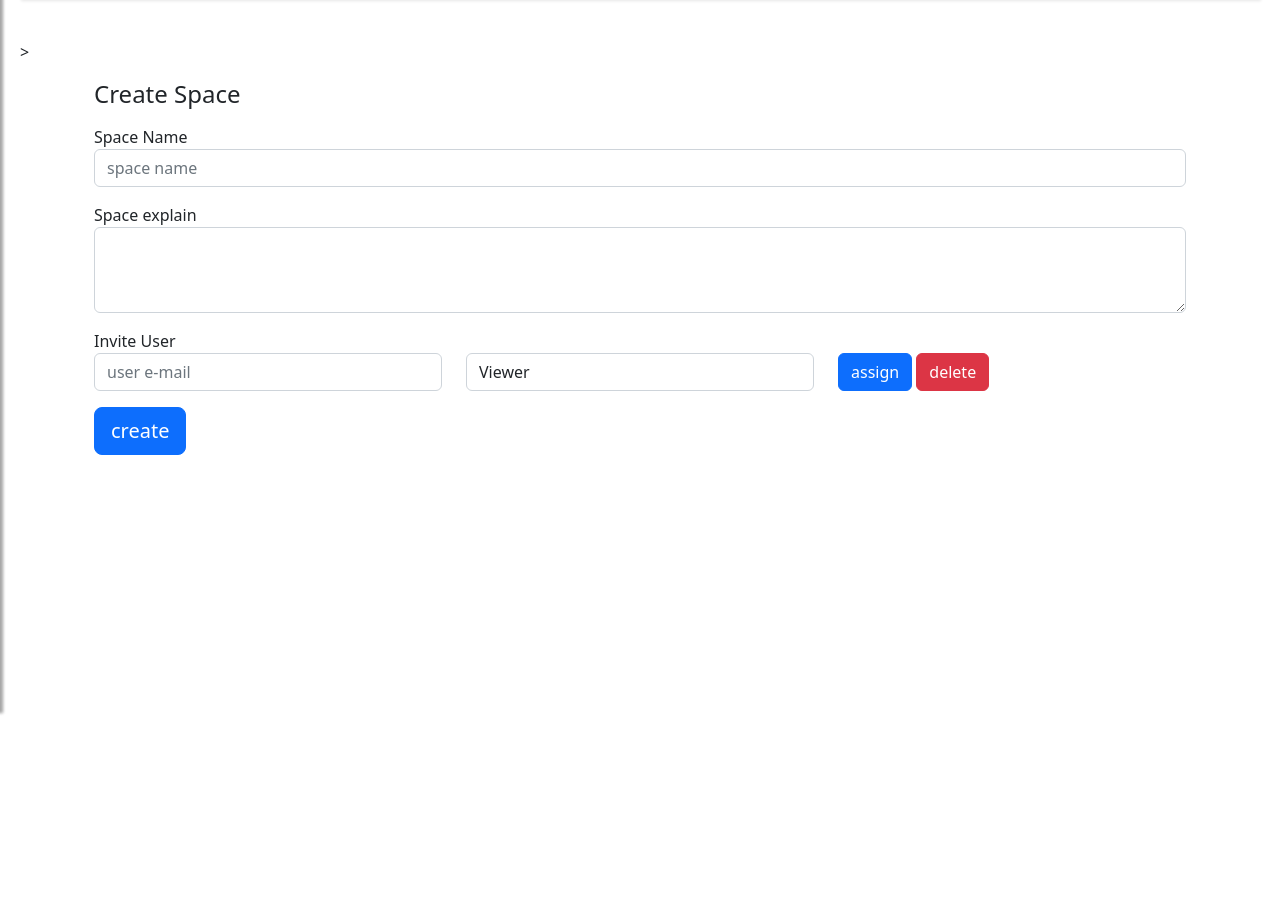
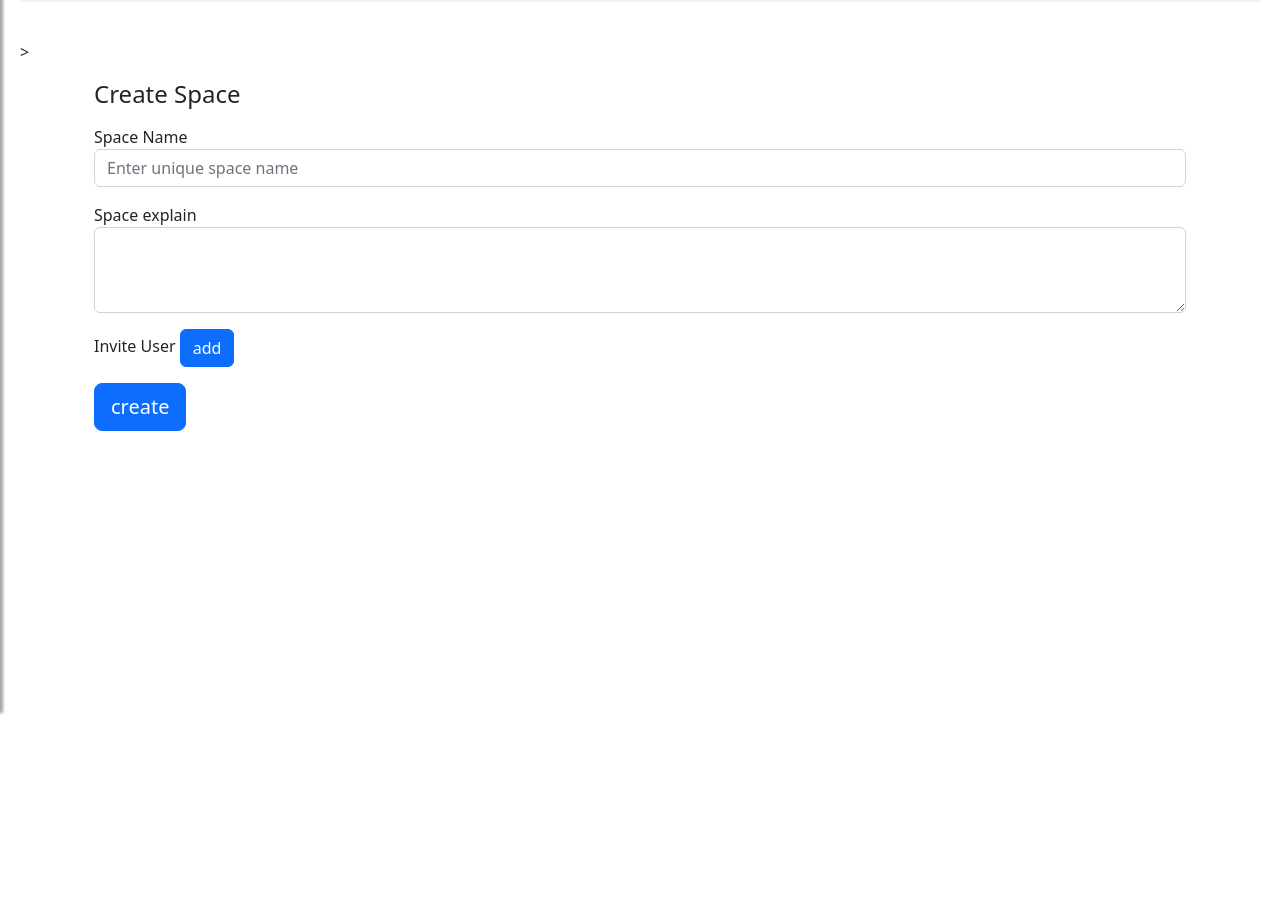
Before and after one commit to sysailab/simulverse, a FastAPI app: template app/core/templates/ref/create_spce.html in a window 1280 px wide. Shown: the part 90-990 px from the top of the page. Run offline with FastAPI, Linux system fonts and the light colour scheme; the template is opened without the code that fills it, so the values that code supplies are empty; some libraries are stand-ins or nearby versions.

Commit message:
viewer list update

```diff
--- a/app/core/templates/ref/create_spce.html
+++ b/app/core/templates/ref/create_spce.html
@@ -1,5 +1,42 @@
-{% extends "base.html" %} {% block title %}Simulverse Management System{%
-endblock %} {% block head %} {{ super() }} {% endblock %} {% block page_content
+{% extends "base.html" %}
+{% block title %}Simulverse Management System{%endblock %}
+
+{% block head %}
+{{ super() }}
+
+<script type='text/javascript'>
+  function addField(){
+      event.preventDefault();
+
+      // Generate a dynamic number of inputs
+      // Get the element where the inputs will be added to
+      var container = document.getElementById("usrlist");
+
+      var element = document.getElementById("member");
+      var cloned = element.cloneNode(true);
+      var del_button = cloned.querySelector("div#div_del button")
+
+      cloned.hidden = false;
+      var _id = "member" + container.getElementsByTagName('div').length
+      cloned.id = _id
+      del_button.setAttribute("onclick", `removeField('${_id}')`)
+
+      //container.appendChild(document.createElement("br"));
+      container.appendChild(cloned);
+  }
+
+  function removeField(elemID){
+      event.preventDefault();
+      var container = document.getElementById("usrlist");
+      var element = document.getElementById(elemID);
+      container.removeChild(element)
+  }
+</script>
+
+</script>
+{% endblock %}
+
+{% block page_content
 %} {% include 'include/sidebar.html' %}
 <!-- 로그인 화면-->>
 <main role="main" class="container">
@@ -25,7 +62,8 @@ endblock %} {% block head %} {{ super() }} {% endblock %} {% block page_content
           <input
             class="form-control"
             id="space_name"
-            placeholder="space name"
+            placeholder="Enter unique space name"
+            name="space_name"
           />
         </div>
 
@@ -33,22 +71,28 @@ endblock %} {% block head %} {{ super() }} {% endblock %} {% block page_content
         <div class="container">
           <p></p>
           <label for="space_ex">Space explain</label>
-          <textarea class="form-control" id="space_ex" rows="3"></textarea>
+          <textarea class="form-control" id="space_ex" rows="3" name="space_explain"></textarea>
         </div>
 
         <!-- invite user  -->
-        <div class="container">
+        <div class="container" id="usrlist">
           <p></p>
           <label for="space_name">Invite User</label>
-          <form>
-            <div class="row">
+          <button class="btn btn-primary" id="addItemBtn" onclick="addField()"> add </button>
+          <div class="row" id="member" hidden="true">
             <div class="col">
-                <!-- input user emial  -->
+              <!-- input user email  -->
+              <div style="width: 35%; float: left;">
+              <label> Email </label>
+              </div>
+              <div style="width: 65%; float: right;">
                 <input
                   type="text"
                   class="form-control"
-                  placeholder="user e-mail"
+                  placeholder="User e-mail"
+                  name="username"
                 />
+              </div>
             </div>
 
             <div class="col">
@@ -56,40 +100,35 @@ endblock %} {% block head %} {{ super() }} {% endblock %} {% block page_content
                 <div
                   class="formbuilder-select form-group field-select-1663202575407"
                 >
+                  <div style="width: 30%; float: left;">
+                    <label> Role </label>
+                    </div>
+                  <div style="width: 70%; float: right;">
                     <!-- select user access  -->
                     <select
                       class="form-control"
-                      name="select-access"
+                      name="role"
                       id="access"
                     >
                       <option value="viewer" selected="true" id="select-editor">
                         Viewer
                       </option>
-                      <option value="editor" id="select-editor">Editor</option>
                     </select>
                   </div>
                 </div>
               </div>
-              <div class="col">
-                <button
-                  class="btn btn-primary"
-                  border:none
-                  type="submit"
-                  value="input"
-                >
-                  assign
-                </button>
+            </div>
+
+            <div class="col" id="div_del">
               <button
                 class="btn btn-danger"
                 border:none
-                  type="submit"
-                  value="input"
+                id="del_user"
               >
                 delete
               </button>
             </div>
           </div>
-          </form>
         </div>
 
         <div class="container">
```
Also changed, not shown: app/core/routers/page_tmp.py (+9 -1 lines), app/core/schemas/space_model.py (added, +20 -0 lines). Lines whose indentation alone changed are shown as unchanged.
